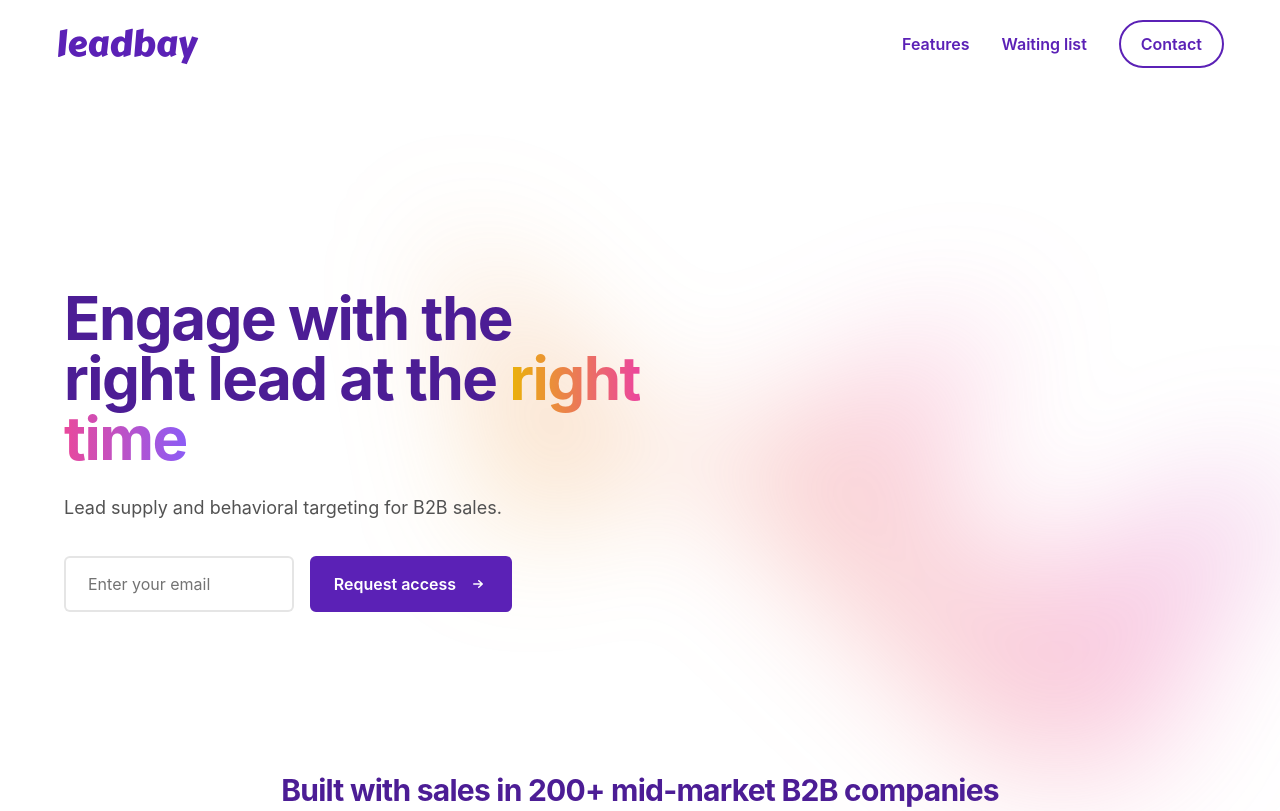
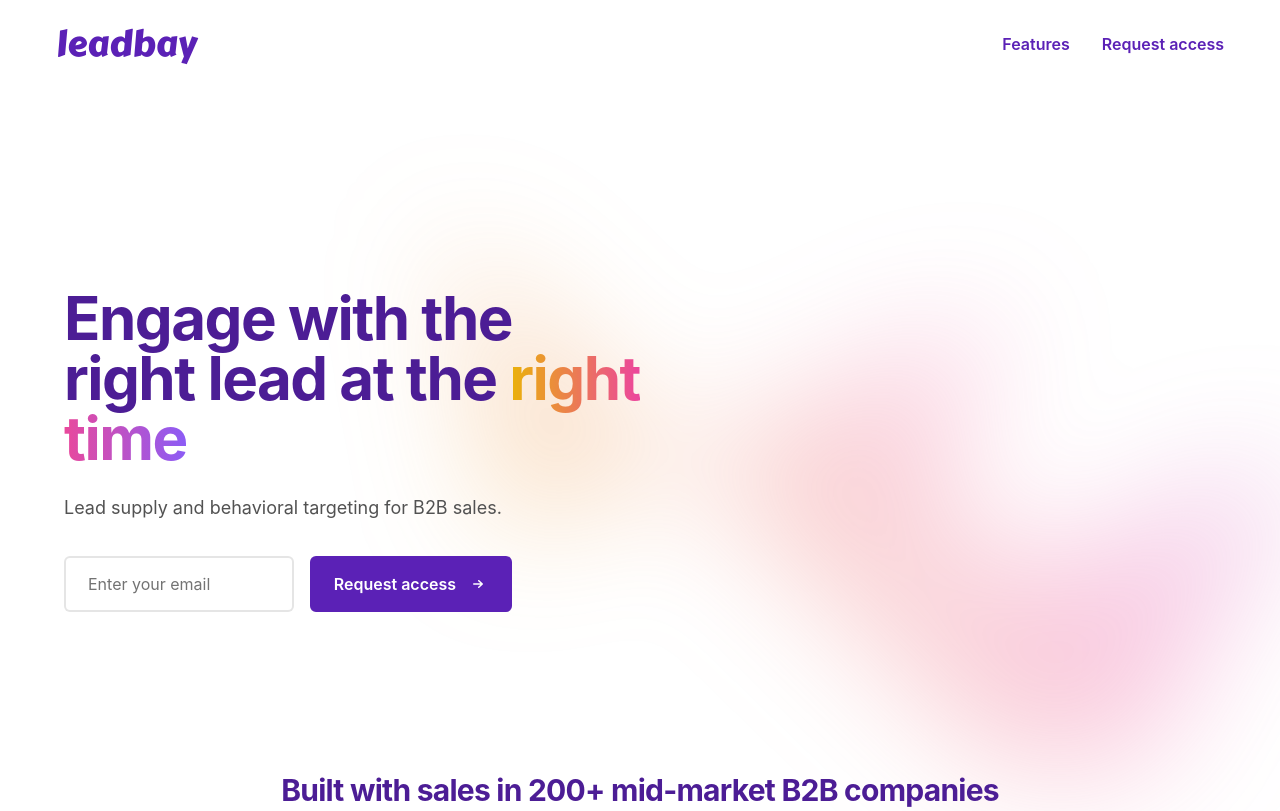
Before and after one commit to leadbay/landingpage, an Astro site: page / in a window 1280 px wide. Shown: the top 811 px of the page. Built offline with nearby package versions, Linux system fonts and the light colour scheme; Astro itself is replaced by a stand-in of ours.

Commit message:
feat: update nav

```diff
--- a/src/components/Header.tsx
+++ b/src/components/Header.tsx
@@ -13,17 +13,17 @@ export default function Header() {
 					</li>
 					<li>
 						<a className="hover:text-violet-500" href="#waitinglist">
-							Waiting list
+							Request access
 						</a>
 					</li>
-					<li>
+					{/* <li>
 						<a
 							className="rounded-full border-2 border-violet-800 px-5 py-3 hover:border-violet-600 hover:text-violet-600"
 							href="mailto:contact@leadbay.ai"
 						>
 							Contact
 						</a>
-					</li>
+					</li> */}
 				</ul>
 			</header>
 		</Container>
```
